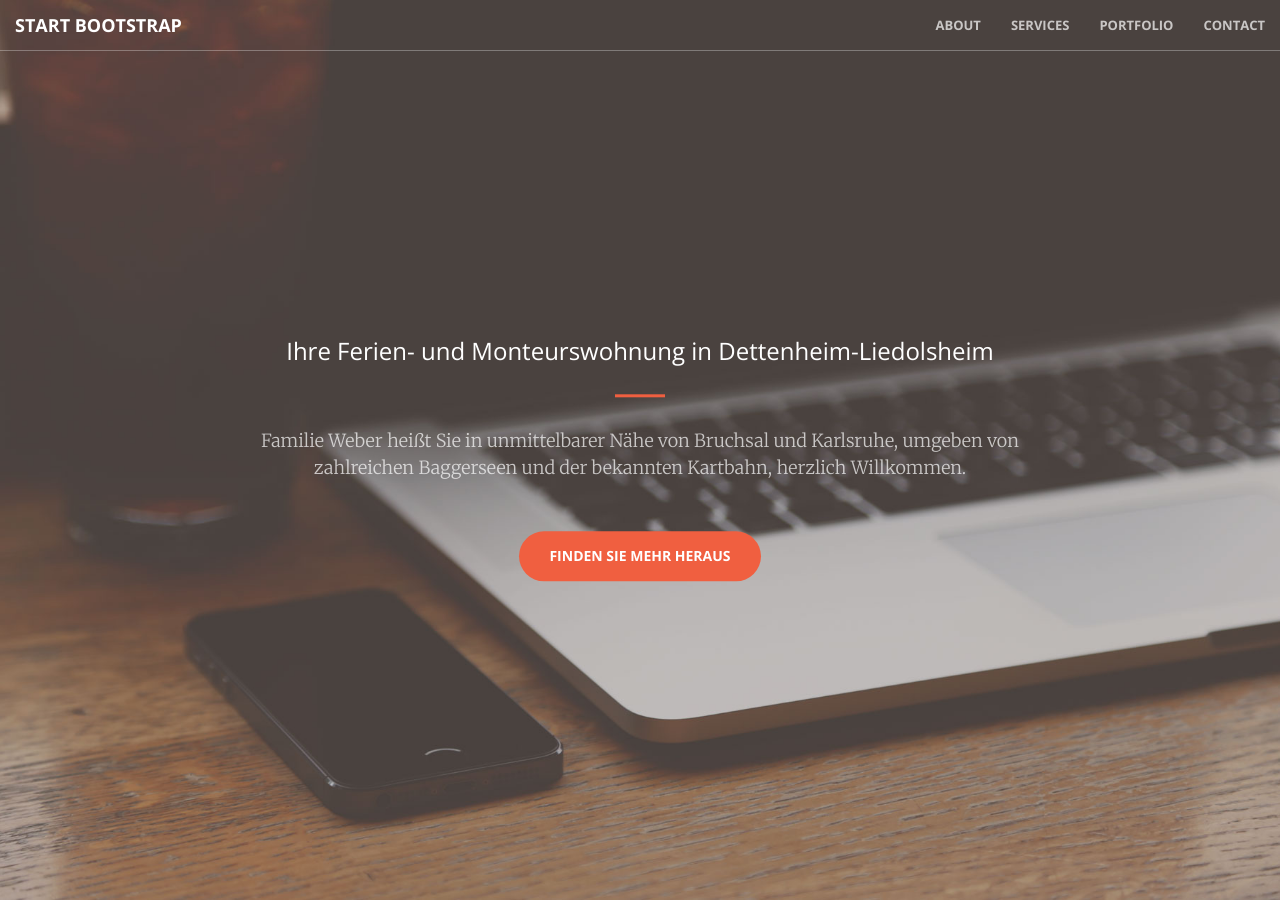
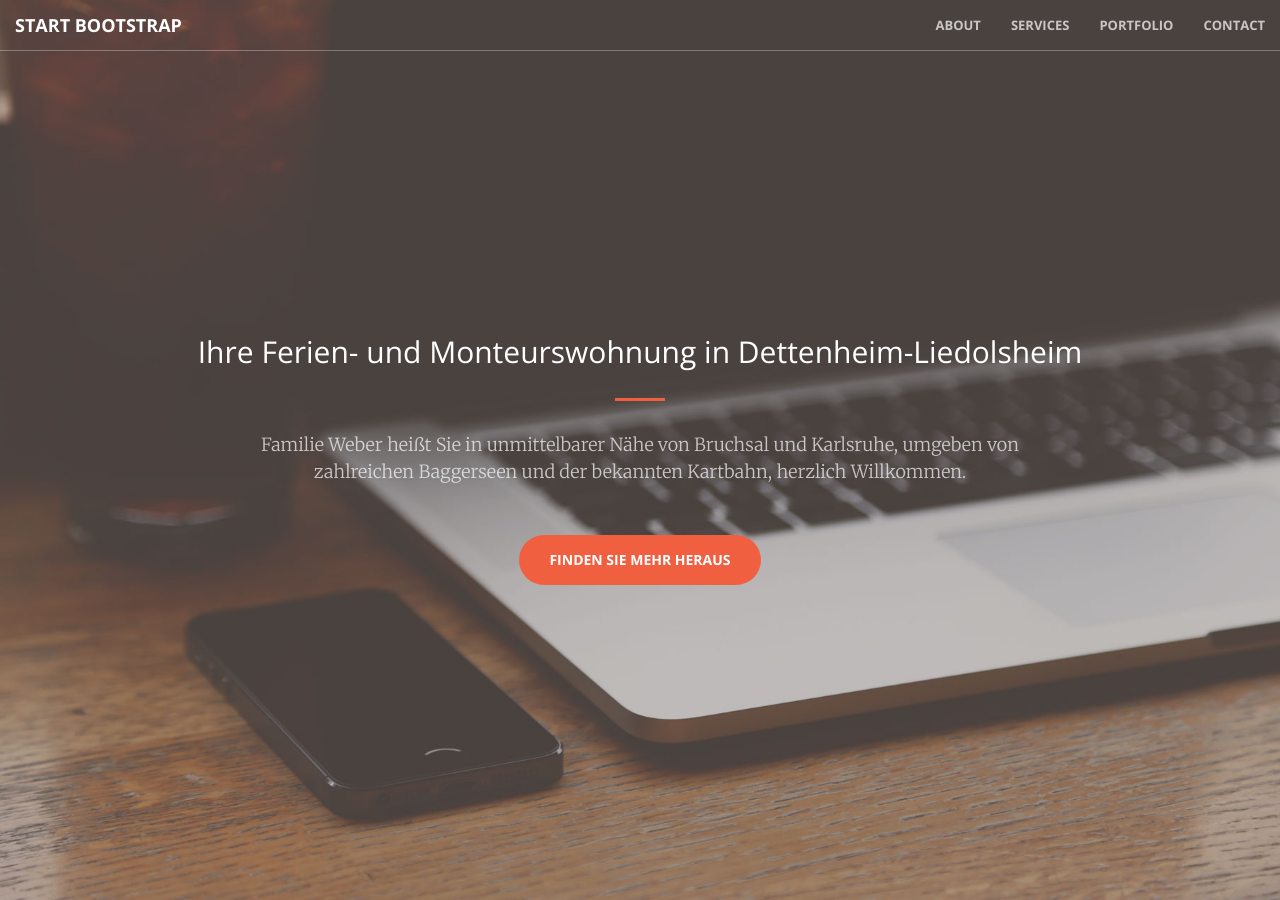
Before and after one commit to piaweber/Ferienwohnung-Dettenheim, a Jekyll site: the page built from index.html, in a window 1280 px wide and 900 px high. Built offline with Jekyll 4.4.1, drawn with Linux system fonts in a browser that asks for light colours.

```diff
--- a/_includes/header.html
+++ b/_includes/header.html
@@ -1,7 +1,7 @@
 <header>
     <div class="header-content">
         <div class="header-content-inner">
-            <h3>Ihre Ferien- und Monteurswohnung in Dettenheim-Liedolsheim</h3>
+            <h2>Ihre Ferien- und Monteurswohnung in Dettenheim-Liedolsheim</h2>
             <hr>
             <p>Familie Weber heißt Sie in unmittelbarer Nähe von Bruchsal und Karlsruhe, umgeben von zahlreichen Baggerseen und der bekannten Kartbahn, herzlich Willkommen. </p>
             <a href="#about" class="btn btn-primary btn-xl page-scroll">Finden Sie mehr heraus</a>
```
